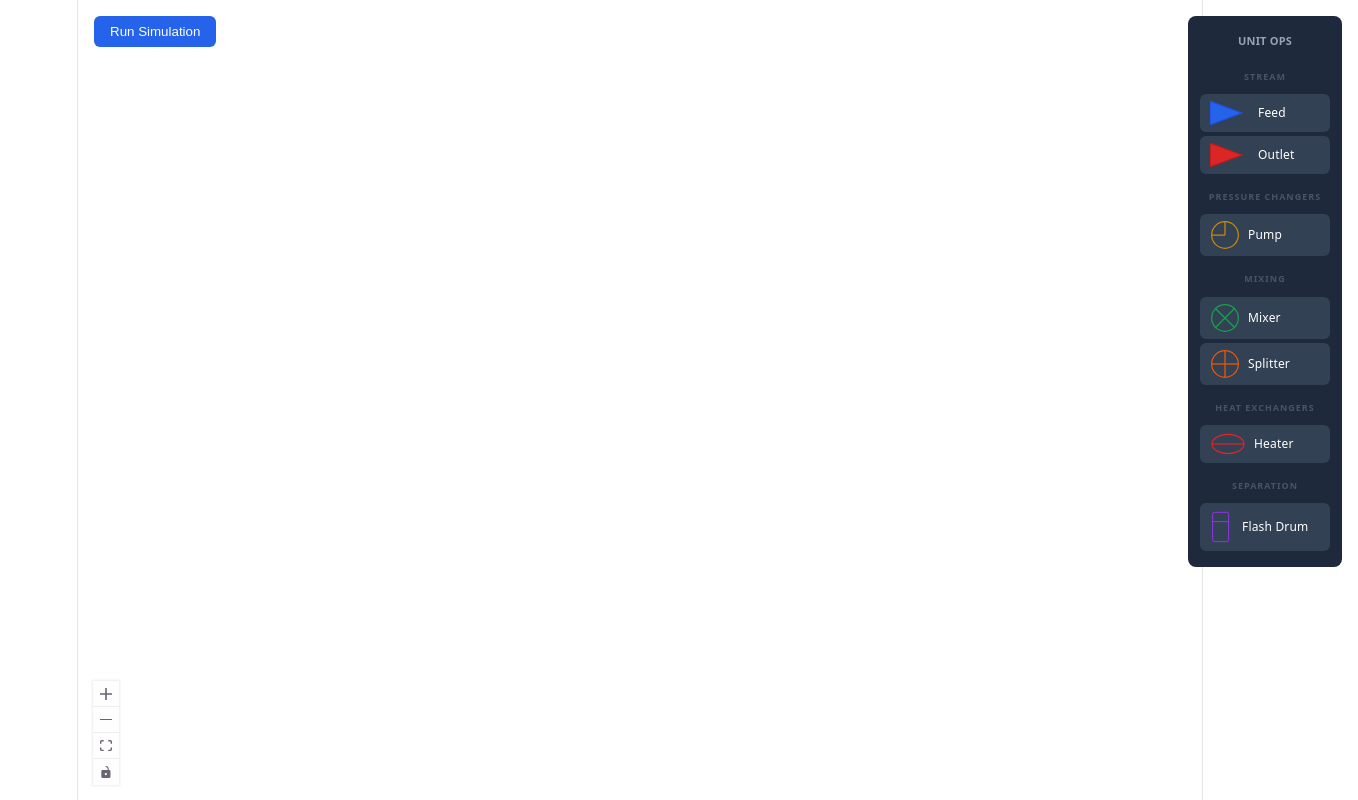
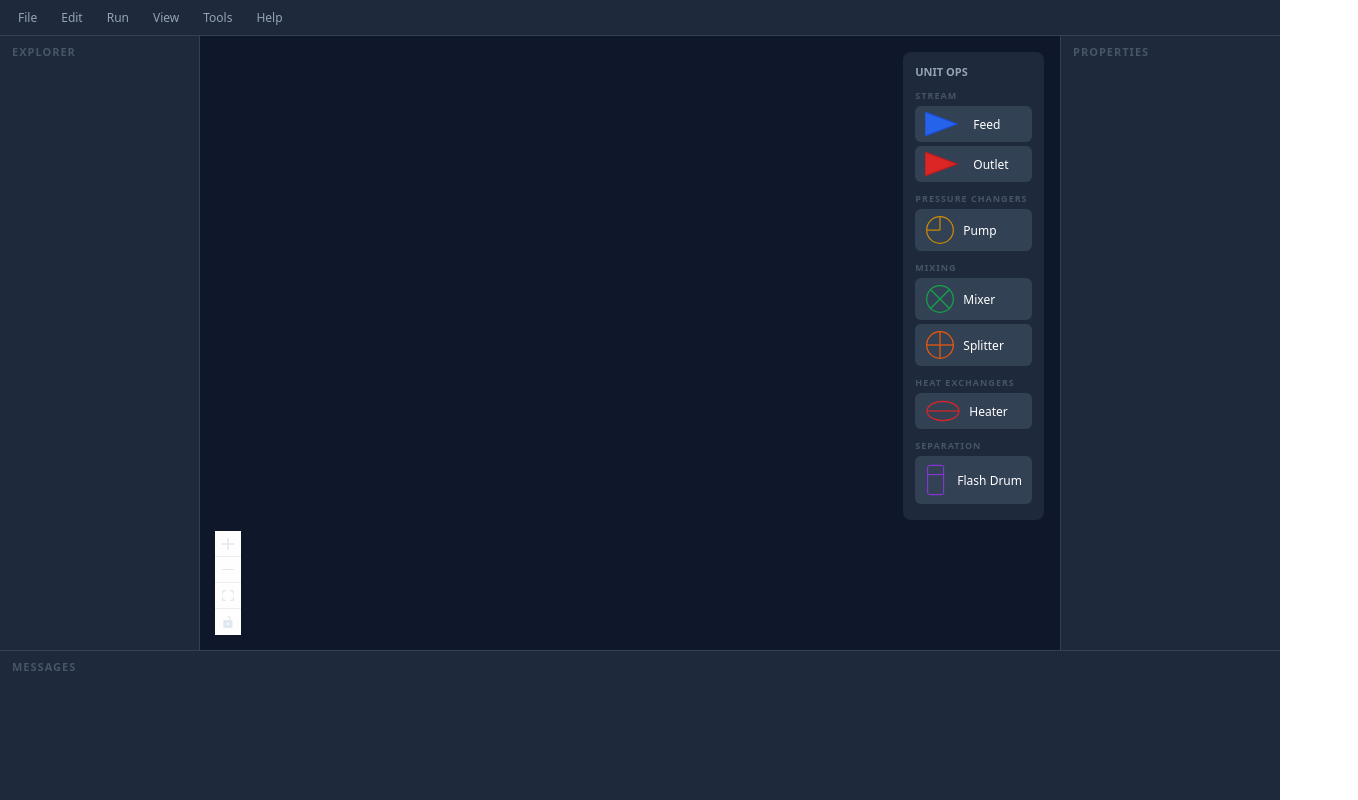
Before and after one commit to bishanmeghani/bchem-sim, a React (Vite) app in the folder frontend/: page / in a window 1280 px wide. Shown: the whole page, 1358 px wide, since content can reach past the window. Built offline with nearby package versions, Linux system fonts and the light colour scheme.

Commit message:
feat: app layout with menu bar, explorer, props, messages

```diff
--- a/frontend/src/App.tsx
+++ b/frontend/src/App.tsx
@@ -1,7 +1,8 @@
 import React, { useRef, useState, useCallback } from 'react';
-import { ReactFlow,  Background, Controls, useNodesState, useEdgesState, addEdge, useReactFlow } from '@xyflow/react';
+import { ReactFlow, Background, Controls, useNodesState, useEdgesState, addEdge, useReactFlow } from '@xyflow/react';
 import type { Connection, Node, Edge } from '@xyflow/react';
 import '@xyflow/react/dist/style.css';
+import Layout from './components/Layout';
 import UnitOpNode from './nodes/UnitOpNode';
 import Palette from './components/Palette';
 import toast from 'react-hot-toast';
@@ -88,7 +89,8 @@ export default function App() {
   };
 
   return (
-    <div ref={reactFlowWrapper} style={{ width: '100vw', height: '100vh', position: 'relative', overflow: 'hidden' }}
+    <Layout>
+      <div ref={reactFlowWrapper} style={{ width: '100%', height: '100%', position: 'relative', overflow: 'hidden' }}
         onDragOver = {onDragOver}
         onDrop = {onDrop}>
         <ReactFlow
@@ -104,17 +106,8 @@ export default function App() {
           fitView>
           <Controls />
         </ReactFlow>
-      <div style={{ position: 'absolute', top: 16, left: 16, zIndex: 10, display: 'flex', flexDirection: 'column', gap: 8}}>
-        <button onClick={runSimulation} disabled={loading} style= {{ padding: '8px 16px', background: '#2563eb', color: 'white', border: 'none', borderRadius: 6, cursor: 'pointer' }}>
-          {loading ? 'Running...' : 'Run Simulation'}
-        </button>
-          {result && (
-            <pre style={{ background: '#1e1e1e', color: '#d4d4d4', padding: 12, borderRadius: 6, fontSize: 11, maxHeight: 400, overflow: 'auto', maxWidth: 350 }}>
-              {result}
-            </pre>
-          )}
-      </div>
         <Palette />
       </div>
+    </Layout>
   );
 }
--- /dev/null
+++ b/frontend/src/components/Layout.tsx
@@ -0,0 +1,60 @@
+import type { ReactNode } from 'react'
+
+interface LayoutProps {
+    children: ReactNode;
+}
+
+export default function Layout({ children }: LayoutProps) {
+    return (
+        <div style={{ display: 'flex', flexDirection: 'column', width: '100vw', height: '100vh', background: '#0f172a', color: '#e2e8f0' }}>
+
+            {/* Menu Bar */}
+            <div style={{ height: 36, background: '#1e293b', borderBottom: '1px solid #334155', display: 'flex', alignItems: 'center', padding: '0 8px', gap: 4, flexShrink: 0 }}>
+                <MenuBar />
+            </div>
+
+            {/* Main area */}
+            <div style={{ display: 'flex', flex: 1, overflow: 'hidden' }}>
+
+                {/* Explorer */}
+                <div style={{ width: 200, background: '#1e293b', borderRight: '1px solid #334155', display: 'flex', flexDirection: 'column', flexShrink: 0 }}>
+                    <div style={{ padding: '8px 12px', fontSize: 11, fontWeight: 700, color: '#475569', letterSpacing: 1 }}>EXPLORER</div>
+                </div>
+
+                {/* Canvas */}
+                <div style={{ flex: 1, position: 'relative' }}>
+                    {children}
+                </div>
+
+                {/* Properties */}
+                <div style={{ width: 220, background: '#1e293b', borderLeft: '1px solid #334155', flexShrink: 0 }}>
+                    <div style={{ padding: '8px 12px', fontSize: 11, fontWeight: 700, color: '#475569', letterSpacing: 1 }}>PROPERTIES</div>
+                </div>
+
+            </div>
+
+            {/* Messages — outside the flex row, at the bottom */}
+            <div style={{ height: 150, background: '#1e293b', borderTop: '1px solid #334155', flexShrink: 0 }}>
+                <div style={{ padding: '8px 12px', fontSize: 11, fontWeight: 700, color: '#475569', letterSpacing: 1 }}>MESSAGES</div>
+            </div>
+
+        </div>
+    );
+}
+
+function MenuBar() {
+    const menus = ['File', 'Edit', 'Run', 'View', 'Tools', 'Help'];
+    return (
+        <>
+            {menus.map(menu => (
+                <div key={menu} style={{
+                    padding: '4px 10px', fontSize: 12, color: '#94a3b8', cursor: 'pointer', borderRadius: 4,
+                }}
+                onMouseEnter={e => (e.currentTarget.style.background = '#334155')}
+                onMouseLeave={e => (e.currentTarget.style.background = 'transparent')}>
+                    {menu}
+                </div>
+            ))}
+        </>
+    );
+}
--- a/frontend/src/components/Palette.tsx
+++ b/frontend/src/components/Palette.tsx
@@ -1,6 +1,6 @@
-import type React from "react"
-import { UNIT_OPS_DB, PALETTE_CATEGORIES } from "../data/unitOpsDatabase";
-import { UNIT_OP_SYMBOLS } from "../data/unitOpsSymbols";
+import type React from 'react'
+import { UNIT_OPS_DB, PALETTE_CATEGORIES } from '../data/unitOpsDatabase';
+import { UNIT_OP_SYMBOLS } from '../data/unitOpsSymbols';
 
 export default function Palette() {
     const onDragStart = (e: React.DragEvent, type: string, label: string) => {
--- a/frontend/src/index.css
+++ b/frontend/src/index.css
@@ -1,111 +1,16 @@
-:root {
-  --text: #6b6375;
-  --text-h: #08060d;
-  --bg: #fff;
-  --border: #e5e4e7;
-  --code-bg: #f4f3ec;
-  --accent: #aa3bff;
-  --accent-bg: rgba(170, 59, 255, 0.1);
-  --accent-border: rgba(170, 59, 255, 0.5);
-  --social-bg: rgba(244, 243, 236, 0.5);
-  --shadow:
-    rgba(0, 0, 0, 0.1) 0 10px 15px -3px, rgba(0, 0, 0, 0.05) 0 4px 6px -2px;
-
-  --sans: system-ui, 'Segoe UI', Roboto, sans-serif;
-  --heading: system-ui, 'Segoe UI', Roboto, sans-serif;
-  --mono: ui-monospace, Consolas, monospace;
-
-  font: 18px/145% var(--sans);
-  letter-spacing: 0.18px;
-  color-scheme: light dark;
-  color: var(--text);
-  background: var(--bg);
-  font-synthesis: none;
-  text-rendering: optimizeLegibility;
-  -webkit-font-smoothing: antialiased;
-  -moz-osx-font-smoothing: grayscale;
-
-  @media (max-width: 1024px) {
-    font-size: 16px;
-  }
+* {
+    margin: 0;
+    padding: 0;
+    box-sizing: border-box;
+    font-family: system-ui, -apple-system, 'Segoe UI', sans-serif;
 }
 
-@media (prefers-color-scheme: dark) {
-  :root {
-    --text: #9ca3af;
-    --text-h: #f3f4f6;
-    --bg: #16171d;
-    --border: #2e303a;
-    --code-bg: #1f2028;
-    --accent: #c084fc;
-    --accent-bg: rgba(192, 132, 252, 0.15);
-    --accent-border: rgba(192, 132, 252, 0.5);
-    --social-bg: rgba(47, 48, 58, 0.5);
-    --shadow:
-      rgba(0, 0, 0, 0.4) 0 10px 15px -3px, rgba(0, 0, 0, 0.25) 0 4px 6px -2px;
-  }
-
-  #social .button-icon {
-    filter: invert(1) brightness(2);
-  }
+body {
+    margin: 0;
+    overflow: hidden;
 }
 
 #root {
-  width: 1126px;
-  max-width: 100%;
-  margin: 0 auto;
-  text-align: center;
-  border-inline: 1px solid var(--border);
-  min-height: 100svh;
-  display: flex;
-  flex-direction: column;
-  box-sizing: border-box;
+    width: 100vw;
+    height: 100vh;
 }
-
-body {
-  margin: 0;
-}
-
-h1,
-h2 {
-  font-family: var(--heading);
-  font-weight: 500;
-  color: var(--text-h);
-}
-
-h1 {
-  font-size: 56px;
-  letter-spacing: -1.68px;
-  margin: 32px 0;
-  @media (max-width: 1024px) {
-    font-size: 36px;
-    margin: 20px 0;
-  }
-}
-h2 {
-  font-size: 24px;
-  line-height: 118%;
-  letter-spacing: -0.24px;
-  margin: 0 0 8px;
-  @media (max-width: 1024px) {
-    font-size: 20px;
-  }
-}
-p {
-  margin: 0;
-}
-
-code,
-.counter {
-  font-family: var(--mono);
-  display: inline-flex;
-  border-radius: 4px;
-  color: var(--text-h);
-}
-
-code {
-  font-size: 15px;
-  line-height: 135%;
-  padding: 4px 8px;
-  background: var(--code-bg);
-}
```
Lines whose indentation alone changed are shown as unchanged.
